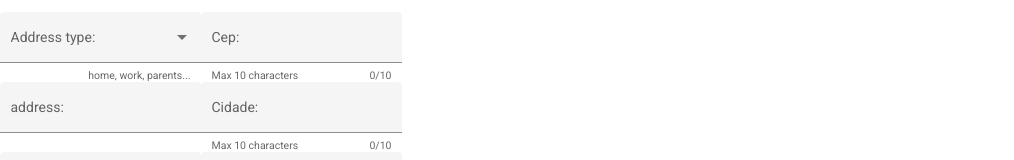
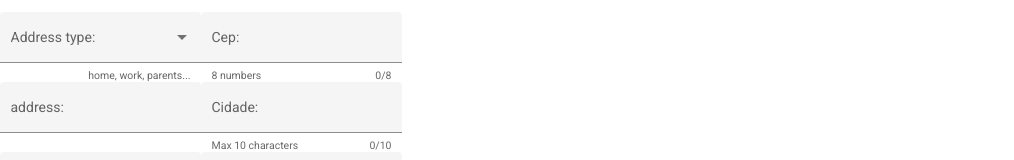
Before and after one commit to Anderlan-Nunes/angular3, an Angular app in the folder forms/: page /templateForm in a window 1280 px wide. Shown: the part 212-372 px from the top of the page, without its empty margins (0-1014 px from the left). Built offline with nearby package versions, Linux system fonts and the light colour scheme.

Commit message:
Pesquisando endereço automaticamente com CEP

```diff
--- a/forms/src/app/app.module.ts
+++ b/forms/src/app/app.module.ts
@@ -2,6 +2,7 @@ import { NgModule } from '@angular/core';
 import { BrowserModule } from '@angular/platform-browser';
 import { AppRoutingModule } from './app-routing.module';
 import { BrowserAnimationsModule } from '@angular/platform-browser/animations';
+import {  HttpClientModule } from '@angular/common/http';
 
 import { AppComponent } from './app.component';
 import { CoreModule } from './core/core.module';
@@ -20,6 +21,7 @@ import { FormModule } from './forms/form.module';
         CoreModule,
         FormModule,
         AppRoutingModule,
+        HttpClientModule
     ]
 })
 export class AppModule { }
--- a/forms/src/app/forms/template-form/template-form.component.html
+++ b/forms/src/app/forms/template-form/template-form.component.html
@@ -38,10 +38,10 @@
               <mat-hint align="end">home, work, parents...</mat-hint>
             </mat-form-field>
 
-            <mat-form-field hintLabel="Max 10 characters" appearance="fill">
+            <mat-form-field hintLabel="8 numbers" appearance="fill">
                 <mat-label>Cep:</mat-label>
-                <input type="text" name="cep" matInput #input maxlength="10" placeholder="Ex. Nougat" [(ngModel)]="usuario.cep">
-                <mat-hint align="end">{{input.value.length}}/10</mat-hint>
+                <input type="text" name="cep" matInput #input maxlength="8" placeholder="72000000" ngModel  #cep="ngModel" (blur)="consultaCep(cep.value)">
+                <mat-hint align="end">{{input.value.length}}/8</mat-hint>
             </mat-form-field>
 
             <mat-form-field appearance="fill">
--- a/forms/src/app/forms/template-form/template-form.component.ts
+++ b/forms/src/app/forms/template-form/template-form.component.ts
@@ -1,6 +1,10 @@
 import { Component, OnInit } from '@angular/core';
 import {FormControl, FormGroupDirective, NgForm, Validators} from '@angular/forms';
+import { map } from 'rxjs/operators';
+import { HttpClient } from '@angular/common/http';
+
 import {ErrorStateMatcher} from '@angular/material/core';
+
 
 export class MyErrorStateMatcher implements ErrorStateMatcher {
   isErrorState(control: FormControl | null, form: FormGroupDirective | NgForm | null): boolean {
@@ -41,7 +45,7 @@ emailFormControl= new FormControl('', [Validators.required, Validators.email]);
 matcher = new MyErrorStateMatcher();
 
 
-  constructor() { }
+  constructor(private http: HttpClient) { }
 
   ngOnInit(): void {
   }
@@ -54,4 +58,22 @@ matcher = new MyErrorStateMatcher();
 
   }
 
+  consultaCep(cep: any){
+    //Nova variável "cep" somente com dígitos
+    cep = cep.replace(/\D/g, '');
+    //Verifica se campo cep possui valor informado.
+    if (cep != '' && cep != null ) {
+      //Expressão regular para validar o CEP.
+      let validacep = /^[0-9]{8}$/;
+        //Valida o formato do CEP.
+        if(validacep.test(cep)) {
+          //Consulta o webservice viacep.com.br/
+          this.http.get(`https://viacep.com.br/ws/${cep}/json/`)
+          .pipe(map(dados => dados))
+          .subscribe(dados => console.log(dados))
+        }
+    }
+
+    console.log(cep)
+  }
 }
```
